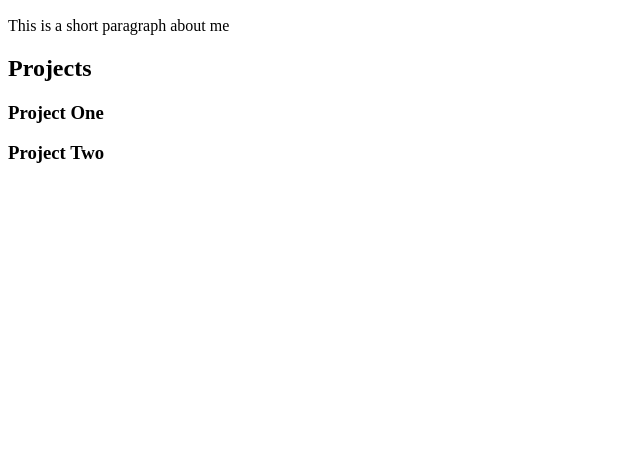
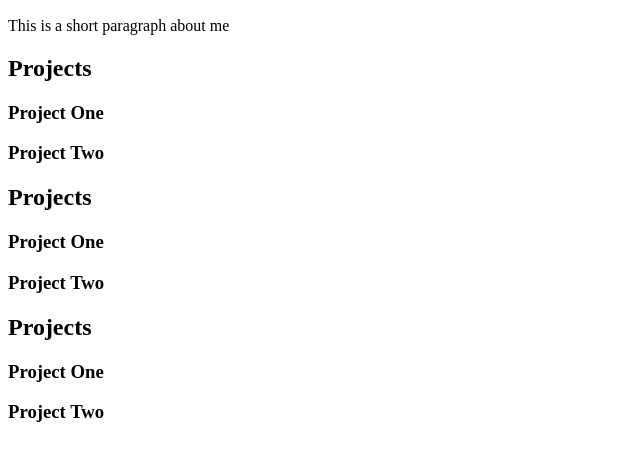
Before and after one commit to Clucas0311/html-demo, a plain HTML site: page heading.html in a window 1280 px wide. Shown: the part 110-570 px from the top of the page, without its empty margins (0-640 px from the left). Drawn offline with Linux system fonts and the light colour scheme.

Commit message:
updated heading page

```diff
--- a/heading.html
+++ b/heading.html
@@ -18,6 +18,16 @@
         <h3>Project One</h3>
         <h3>Project Two</h3>
     </div>
+    <div>
+        <h2>Projects</h2>
+        <h3>Project One</h3>
+        <h3>Project Two</h3>
+    </div>
+    <div>
+        <h2>Projects</h2>
+        <h3>Project One</h3>
+        <h3>Project Two</h3>
+    </div>
 </body>
 
 </html>
```
